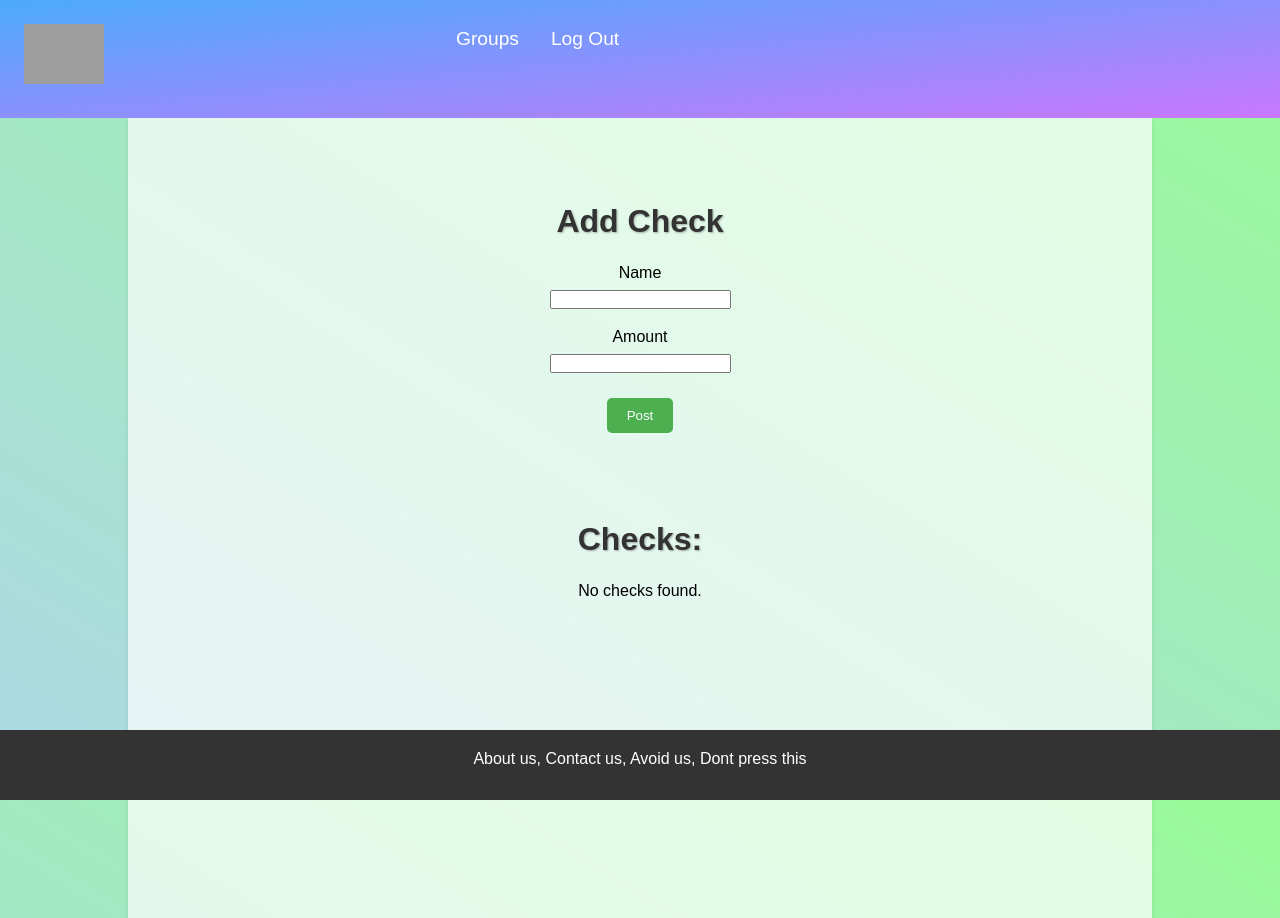
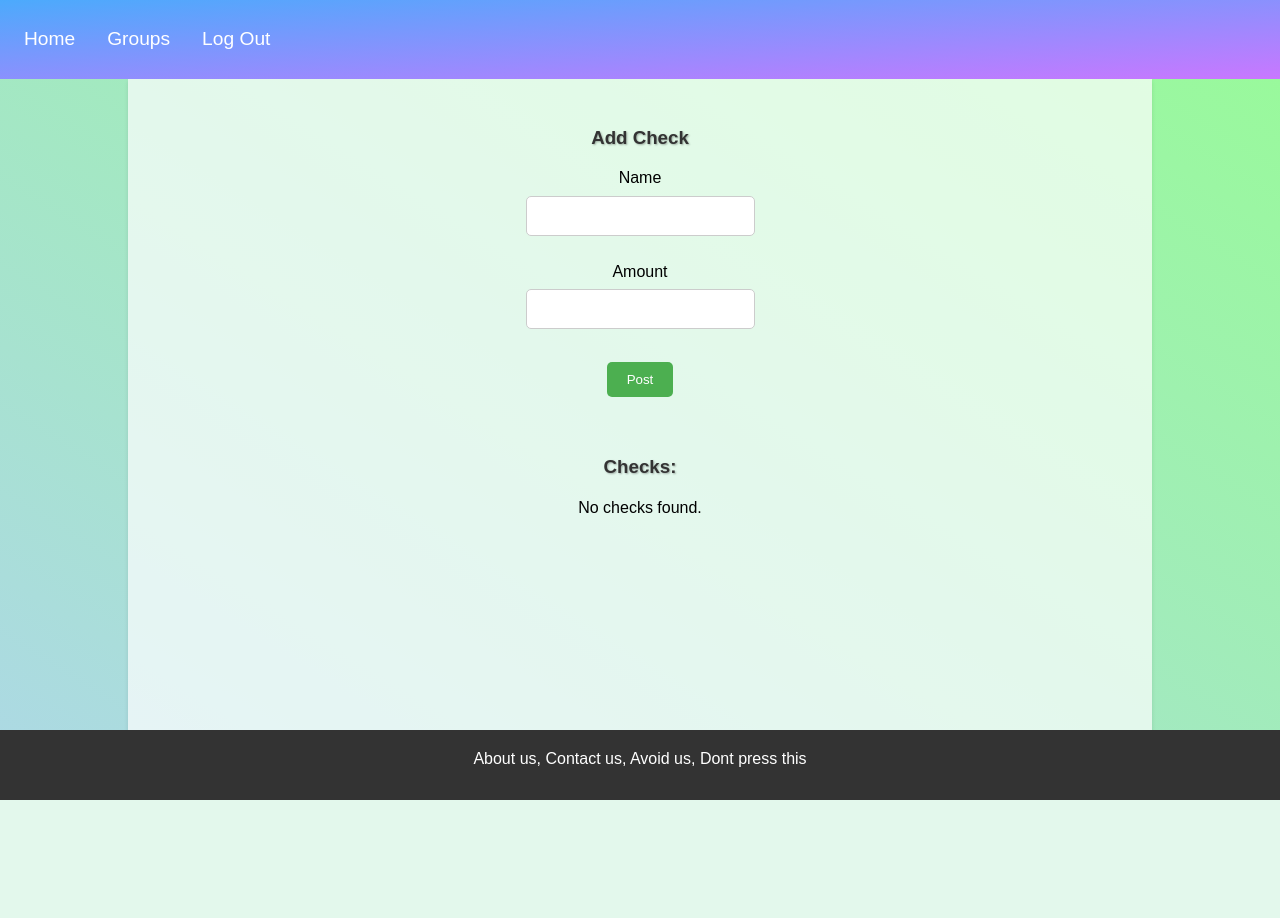
Before and after one commit to AdonisGuobys/CodeAcademy, a Flask app: page /group/1 in a window 1280 px wide. After the commit the page ends 800 px from the top, so only its background shows below. Run offline with Flask 2, Linux system fonts and the light colour scheme; the visitor is signed in with stand-in values (Sample User, id 1); data that the repository does not hold is empty; grey boxes are pictures that could not be loaded.

Commit message:
added css

```diff
--- a/requirements.txt
+++ /dev/null
@@ -1,4 +0,0 @@
-Flask
-Flask-SQLAlchemy
-Flask-WTF
-WTForms
--- a/static/styles.css
+++ b/static/styles.css
@@ -4,12 +4,18 @@
   box-sizing: border-box;
 }
 
-
 html, body {
   height: 100%;
   font-family: Arial, sans-serif;
   line-height: 1.6;
   background-image: linear-gradient(to top right, #add8e6, #98fb98);
+  display: flex;
+  flex-direction: column;
+  min-height: 100vh;
+}
+
+.content-wrapper {
+  flex-grow: 1;
 }
 
 h1, h2, h3, h4, h5, h6 {
@@ -25,7 +31,7 @@
 
 .navbar {
   background-image: linear-gradient(to bottom right, rgb(76, 170, 252), rgb(201, 119, 255));
-  backdrop-filter: blur(2px);
+  backdrop-filter: blur(10px);
   padding: 1.5rem;
 }
 
@@ -77,11 +83,12 @@
 
 a.group-link {
   display: inline-block;
-  background-image: linear-gradient(to left, rgba(148, 0, 211, 0.6), rgba(75, 0, 130, 0.6), rgba(0, 0, 255, 0.6), rgba(0, 255, 0, 0.6), rgba(255, 255, 0, 0.6), rgba(255, 127, 0, 0.6), rgba(255, 0, 0, 0.6));
+  background-image: linear-gradient(to left, rgba(148, 0, 211, 0.4), rgba(75, 0, 130, 0.4), rgba(0, 0, 255, 0.4), rgba(0, 255, 0, 0.4), rgba(255, 255, 0, 0.4), rgba(255, 127, 0, 0.4), rgba(255, 0, 0, 0.4));
+  backdrop-filter: blur(10px);
   padding: 10px 20px;
   border-radius: 25px;
   box-shadow: 0 4px 6px rgba(0, 0, 0, 0.1);
-  color: white;
+  color: black;
   font-weight: bold;
   margin:auto;
 }
@@ -140,6 +147,10 @@
   margin-top: 20px;
 }
 
+.about {
+  text-align: center;
+}
+
 /* Footer */
 footer {
   background-color: rgba(51, 51, 51);
@@ -176,6 +187,33 @@
   transition: background-color 0.3s, color 0.3s;
 }
 
+/* Input fields */
+input[type="text"],
+input[type='number'],
+input[type="email"],
+input[type="password"],
+textarea {
+  padding: 10px;
+  border: 1px solid #ccc;
+  border-radius: 5px;
+  font-size: 1rem;
+  width: 100%;
+  max-width: 400px;
+  margin-top: 5px;
+  margin-bottom: 10px;
+  outline: none;
+  transition: border-color 0.3s, box-shadow 0.3s;
+}
+
+input[type="text"]:focus,
+input[type='number']:focus,
+input[type="email"]:focus,
+input[type="password"]:focus,
+textarea:focus {
+  border-color: #4CAF50;
+  box-shadow: 0 0 3px rgba(76, 175, 80, 0.4);
+}
+
 
 @media screen and (max-width: 768px) {
   .navbar ul {
--- a/templates/group.html
+++ b/templates/group.html
@@ -9,7 +9,7 @@
 <body>
   <nav class="navbar">
     <ul>
-      <li><a href="{{ url_for('index') }}"><img src="home.png" alt="Home" class="home-img"></a></li>
+      <li><a href="{{ url_for('index') }}">Home</a></li>
       {% if not session.logged_in %}
       <li><a href="{{ url_for('login') }}">Login</a></li>
       <li><a href="{{ url_for('register') }}">Register</a></li>
@@ -19,6 +19,7 @@
       {% endif %}
     </ul>
   </nav>
+  <div class="content-wrapper">
     <div class="container">
       <h1 class="main-title">Join or Create a Group</h1>
       <form method="post" class="form-container">
@@ -29,7 +30,7 @@
         </p>
         <button type="submit">Join or Create</button>
         {% if groups %}
-      <h1>Groups:</h1>
+          <h3>Groups:</h3>
           <ul>
           {% for group in groups %}
             <li><a href="{{ url_for('group_detail', group_id=group.id) }}" class="group-link">{{group.name }}</a></li>
@@ -38,6 +39,7 @@
         {% endif %}
       </form>
     </div>
+  </div>
   <footer>
     <p> About us, Contact us, Avoid us, Dont press this</p>
   </footer>
--- a/templates/group_detail.html
+++ b/templates/group_detail.html
@@ -9,7 +9,7 @@
 <body>
   <nav class="navbar">
     <ul>
-      <li><a href="{{ url_for('index') }}"><img src="home.png" alt="Home" class="home-img"></a></li>
+      <li><a href="{{ url_for('index') }}">Home</a></li>
       {% if not session.logged_in %}
       <li><a href="{{ url_for('login') }}">Login</a></li>
       <li><a href="{{ url_for('register') }}">Register</a></li>
@@ -19,11 +19,11 @@
       {% endif %}
     </ul>
   </nav>
+  <div class="content-wrapper">
     <div class="container">
       <h1 class="main-title">{{ group.name }}</h1>
       <form method="post" class="form-container">
-  <h1>Add Check</h1>
-  <form method="post">
+        <h3>Add Check</h3>
           {{ form.csrf_token }}
           <p>
             {{ form.name.label }}<br>
@@ -31,11 +31,10 @@
           </p>
           <p>
             {{ form.amount.label }}<br>
-      {{ form.amount }}<br>
+            {{ form.amount(type='number') }}<br>
           </p>
           <button type="submit">Post</button>
-    <br>
-    <h1>Checks:</h1>
+        <h3>Checks:</h3>
         {% if checks %}
           <ul>
           {% for check in checks %}
@@ -47,6 +46,7 @@
         {% endif %}
       </form>
     </div>
+  </div>
   <footer>
     <p> About us, Contact us, Avoid us, Dont press this</p>
   </footer>
```
Also changed, not shown: templates/index.html (+13 -14 lines), templates/login.html (+3 -12 lines), templates/register.html (+3 -9 lines). Lines whose indentation alone changed are shown as unchanged.
